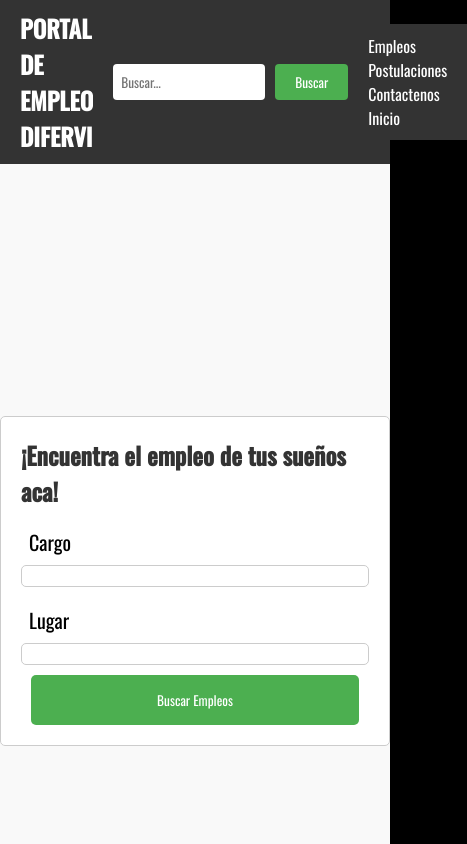
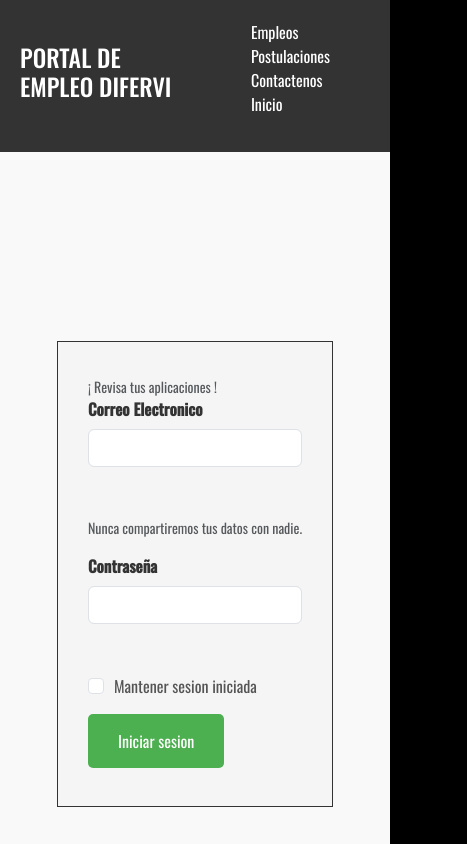
Before and after one commit to difervi/difervi-jobs, a plain HTML site: page index.html in a window 390 px wide. Shown: the top 844 px of the page, 467 px wide, since content can reach past the window. Drawn offline with nearby package versions, Linux system fonts and the light colour scheme.

Commit message:
Bootstrap

```diff
--- a/css/style.css
+++ b/css/style.css
@@ -176,7 +176,87 @@ body{
     align-items: center;
 }
 
+/* ---------------BOOTSTRAP------------------ */
+
+form{
+    background-color: #f5f5f5;
+    color: #333;
+    border: #333 solid 1px;
+    padding: 30px;
+}
+
+.form-group {
+    margin-bottom: 50px;
+}
+.form-check {
+    margin-bottom: 20px;
+}
+
+.form-control {
+    margin-bottom: 50px;
+}
+
+.btn-primary {
+    background-color: #007bff;
+    border: none;
+}
+
+.btn-primary:hover{
+    background-color: #0056b3;
+}
+
+.form-label {
+    font-weight: bold;
+    color: #333;
+}
+
+.form-check-input {
+    margin-right: 10px;
+}
+.form-check-label {
+    color: #555;
+}
+
+/* --------------MEDIA-------------------- */
 
 
+@media screen and (max-width: 1024px) {
+    .hero-nav h1{
+        font-size: 36px;
+    }
 
-/* --------------MEDIA-------------------- */
+}
+
+@media screen and (max-width: 767px) {
+    .hero-nav {
+        height: auto;
+    }
+
+    .hero-nav h1{
+        font-size: 24px;
+    }
+    .nav-item li {
+        margin-right: 20px;
+    }
+    .btn {
+        background-color: #4caf50;
+        color: white;
+        padding: 14pxx 20px;
+        margin: 8px 0;
+        border: none;
+        cursor: pointer;
+        border-radius: 5px;
+    }
+    .flex-container {
+        flex-direction: column;
+    }
+    .image-container{
+        flex-direction: column;
+        gap: 10px;
+        justify-content: center;
+        align-items: center;
+    }
+    .search-bar {
+        display: none;
+    }
+}
--- a/index.html
+++ b/index.html
@@ -5,9 +5,12 @@
     <meta charset="UTF-8">
     <meta name="viewport" content="width=device-width, initial-scale=1.0">
     <title>Bienvenido a Difervi Jobs</title>
+    <link rel="stylesheet" href="https://cdn.jsdelivr.net/npm/bootstrap@5.3.2/dist/css/bootstrap.min.css
+    https://cdn.jsdelivr.net/npm/bootstrap@5.3.2/dist/css/bootstrap.min.css">
     <link rel="stylesheet" href="./css/style.css">
     <link rel="stylesheet" href="https://fonts.googleapis.com/css?family=Open+Sans&display=swap">
     <link rel="stylesheet" href="https://cdnjs.cloudflare.com/ajax/libs/font-awesome/5.15.4/css/all.min.css">
+
     <link rel="icon" href="./img/oracle.png">
 </head>
 
@@ -19,7 +22,7 @@
                 <input type="text" placeholder="Buscar...">
                 <button type="submit">Buscar</button>
             </div>
-            <ul class="nav-item" >
+            <ul class="nav-item">
                 <li><a href="./pages/Empleos.html">Empleos</a></li>
                 <li><a href="./pages/Postulaciones.html">Postulaciones</a></li>
                 <li><a href="./pages/Contactenos.html">Contactenos</a></li>
@@ -29,14 +32,23 @@
     </header>
     <main>
         <section class="section-one">
-            <div class="text-box">
-            <h2>¡Encuentra el empleo de tus sueños aca!</h2>
-            <label class="info" for="cajaDeTexto">Cargo</label>
-            <input type="text" id="cajaDeTexto" name="Cargo">
-            <label class="info" for="cajaLugar">Lugar</label>
-            <input type="text" id="cajaDeTexto" name="Lugar">
-            <button class="btn">Buscar Empleos</button>
-            </div>
+            <form>
+                <div class="mb-3">
+                    <div id="emailHelp" class="form-text"> ¡ Revisa tus aplicaciones !</div>
+                    <label for="exampleInputEmail1" class="form-label">Correo Electronico</label>
+                    <input type="email" class="form-control" id="exampleInputEmail1" aria-describedby="emailHelp">
+                    <div id="emailHelp" class="form-text">Nunca compartiremos tus datos con nadie.</div>
+                </div>
+                <div class="mb-3">
+                    <label for="exampleInputPassword1" class="form-label">Contraseña</label>
+                    <input type="password" class="form-control" id="exampleInputPassword1">
+                </div>
+                <div class="mb-3 form-check">
+                    <input type="checkbox" class="form-check-input" id="exampleCheck1">
+                    <label class="form-check-label" for="exampleCheck1">Mantener sesion iniciada</label>
+                </div>
+                <button type="submit" class="btn btn-primary">Iniciar sesion </button>
+            </form>
         </section>
         <section class="section-two">
             <p>Lorem ipsum dolor sit, amet consectetur adipisicing elit. Sapiente autem aut eveniet facilis, magnam
@@ -52,6 +64,10 @@
             </div>
             <button class="btn">Ver Mas Empresas</button>
         </section>
+        <section>
+            <form>
+
+        </section>
     </main>
     <footer class="footer">
         <div class="contenido">
```
Also changed, not shown: 1 other file.
